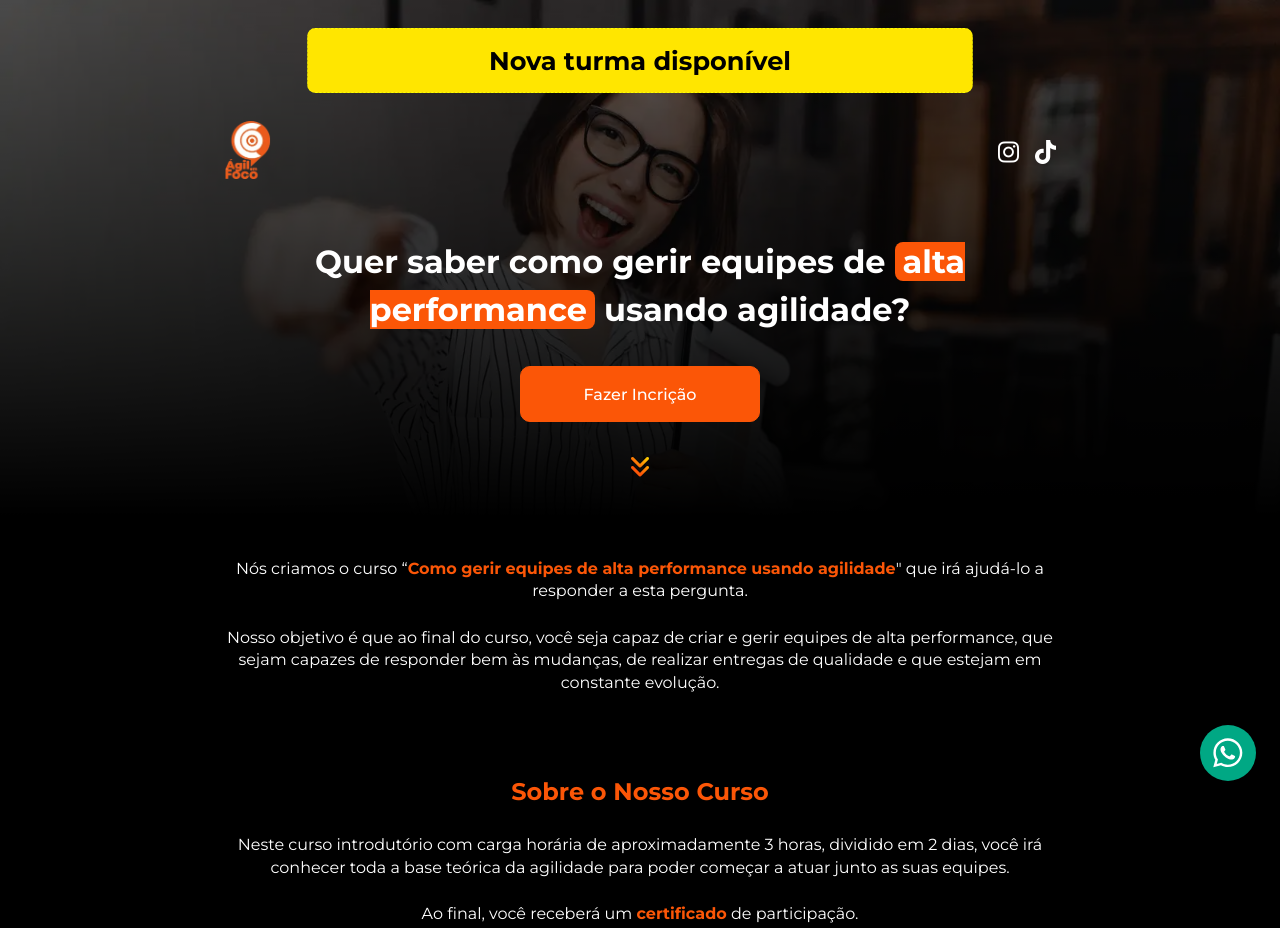
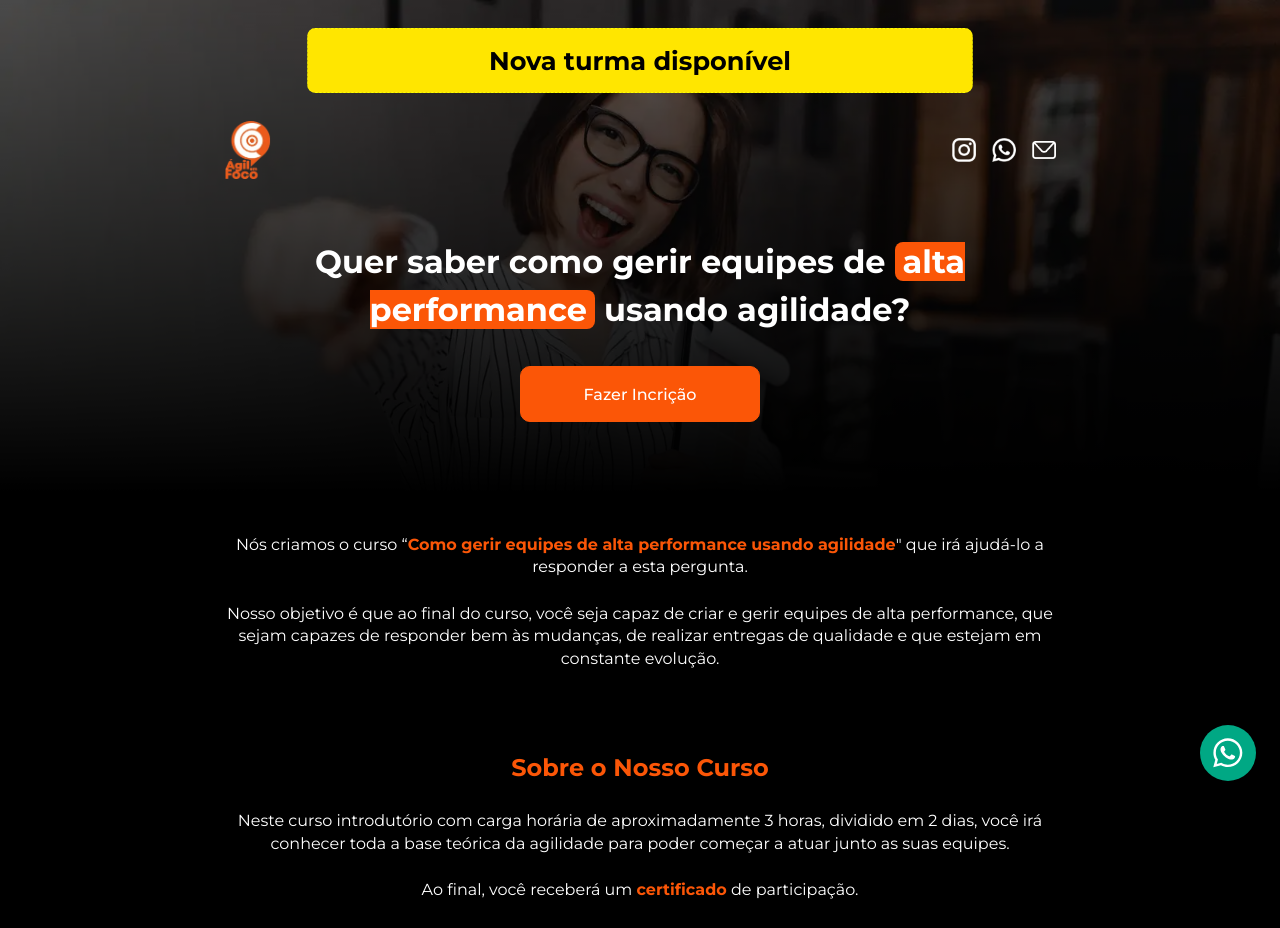
Before and after one commit to beca-garcia/curso01, a plain HTML site: page index.html in a window 1280 px wide. Shown: the top 928 px of the page. Drawn offline with Linux system fonts and the light colour scheme.

Commit message:
Optimização dos ícones sociais
exclusão do fontawesome e inserção de imagens webp para os ícones das redes sociais

```diff
--- a/css/style.css
+++ b/css/style.css
@@ -80,15 +80,8 @@ section {
 }
 
 /* ícones  */
-.social-icon {
-    font-size: 2.4rem;
-    color: var(--icone);
-    transition: transform 0.2s;
-}
-
-.social-icon:hover {
-    color: var(--padrao);
-    transform: scale(1.2)
+.icone-rede-social {
+    width: 2.4rem;
 }
 
 .estrelas {
@@ -217,7 +210,16 @@ section {
 
 .social-links {
     display: flex;
+    align-items: center;
     gap: 1.6rem;
+}
+
+.icone-rede-social {
+    transition: transform 0.2s;
+}
+
+.icone-rede-social:hover {
+    transform: scale(1.2)
 }
 
 .text-box-navigation {
--- a/index.html
+++ b/index.html
@@ -30,12 +30,6 @@
     <!-- Styles -->
     <link rel="stylesheet" href="./css/style.css" />
     <link rel="stylesheet" href="./css/media-querie.css" />
-
-    <!-- Biblioteca de Ícones -->
-    <script
-      src="https://kit.fontawesome.com/745489aff3.js"
-      crossorigin="anonymous"
-    ></script>
 
     <!-- Meta Pixel Code -->
     <script>
@@ -90,31 +84,28 @@
               href="https://www.instagram.com/agilemfoco/"
               class="social-link"
               target="_blank"
+              aria-label="ícone do instagram na cor branca"
             >
-              <i
-                class="fa-brands fa-instagram social-icon"
-              ></i>
+              <img class="icone-rede-social" src="./assets/icones/instagram.webp" alt="ícone do instagram na cor branca">
             </a>
-            <!-- youtube -->
-            <!-- <a
-              href="https://www.youtube.com/channel/UCAN-HmjypBcoHYI55ydgyIg"
+            <!-- whatsapp -->
+              <a
+              href="https://api.whatsapp.com/send?phone=5579981351534&text=Olá!%20Gostaria%20de%20conversar%20com%20alguém%20do%20Ágil%20em%20Foco!"
               class="social-link"
               target="_blank"
+              aria-label="ícone do whatsapp na cor branca"
             >
-              <i
-                class="fa-brands fa-youtube social-icon"
-                data-aos="fade-left"
-              ></i>
-            </a> -->
-            <!-- tiktok -->
+              <img class="icone-rede-social" src="./assets/icones/whatsapp.webp" alt="ícone do whatsapp na cor branca">
+            </a>
+            <!-- email -->
             <a
-              href="https://www.tiktok.com/@agilemfoco?_t=8dMB1sOdKh3&_r=1"
+              href="mailto:contato@agilemfoco.com.br"
               class="social-link"
               target="_blank"
+              aria-label="ícone de e-mail na cor branca"
+
             >
-              <i
-                class="fa-brands fa-tiktok social-icon"
-              ></i>
+              <img class="icone-rede-social" src="./assets/icones/email.webp" alt="ícone de email na cor branca">
             </a>
           </div>
         </nav>
@@ -641,24 +632,28 @@
               href="https://www.instagram.com/agilemfoco/"
               class="social-link"
               target="_blank"
+              aria-label="ícone do instagram na cor branca"
             >
-              <i class="fa-brands fa-instagram social-icon"></i>
+              <img class="icone-rede-social" src="./assets/icones/instagram.webp" alt="ícone do instagram na cor branca">
             </a>
-            <!-- youtube -->
-            <!-- <a
-              href="https://www.youtube.com/channel/UCAN-HmjypBcoHYI55ydgyIg"
+            <!-- whatsapp -->
+              <a
+              href="https://api.whatsapp.com/send?phone=5579981351534&text=Olá!%20Gostaria%20de%20conversar%20com%20alguém%20do%20Ágil%20em%20Foco!"
               class="social-link"
               target="_blank"
+              aria-label="ícone do whatsapp na cor branca"
             >
-              <i class="fa-brands fa-youtube social-icon"></i>
-            </a> -->
-            <!-- tiktok -->
+              <img class="icone-rede-social" src="./assets/icones/whatsapp.webp" alt="ícone do whatsapp na cor branca">
+            </a>
+            <!-- email -->
             <a
-              href="https://www.tiktok.com/@agilemfoco?_t=8dMB1sOdKh3&_r=1"
+              href="mailto:contato@agilemfoco.com.br"
               class="social-link"
               target="_blank"
+              aria-label="ícone de e-mail na cor branca"
+
             >
-              <i class="fa-brands fa-tiktok social-icon"></i>
+              <img class="icone-rede-social" src="./assets/icones/email.webp" alt="ícone de email na cor branca">
             </a>
           </div>
           <!--  -->
```
Also changed, not shown: assets/icones/email.webp (added), assets/icones/instagram.webp (added), assets/icones/whatsapp.webp (added). Lines whose indentation alone changed are shown as unchanged.
